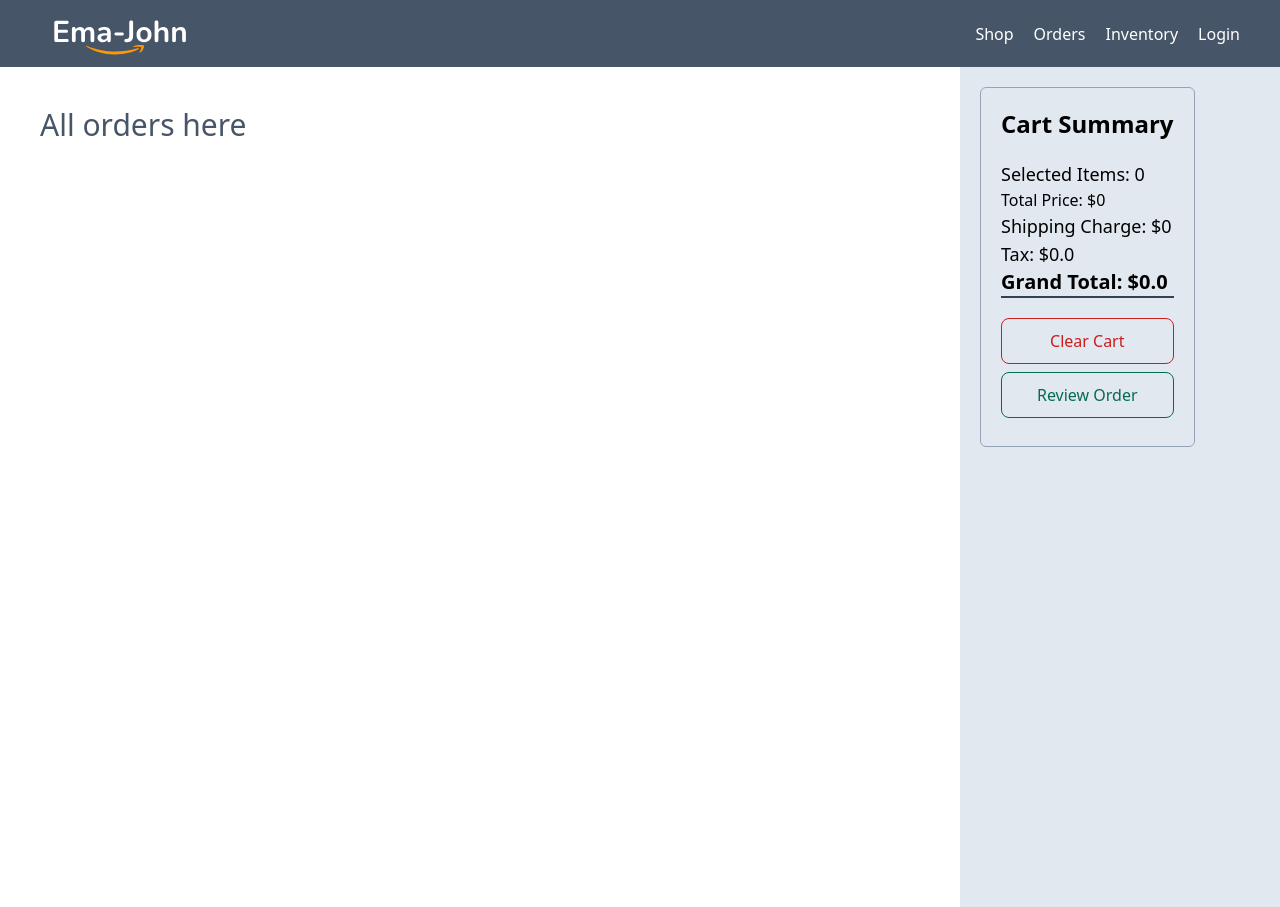
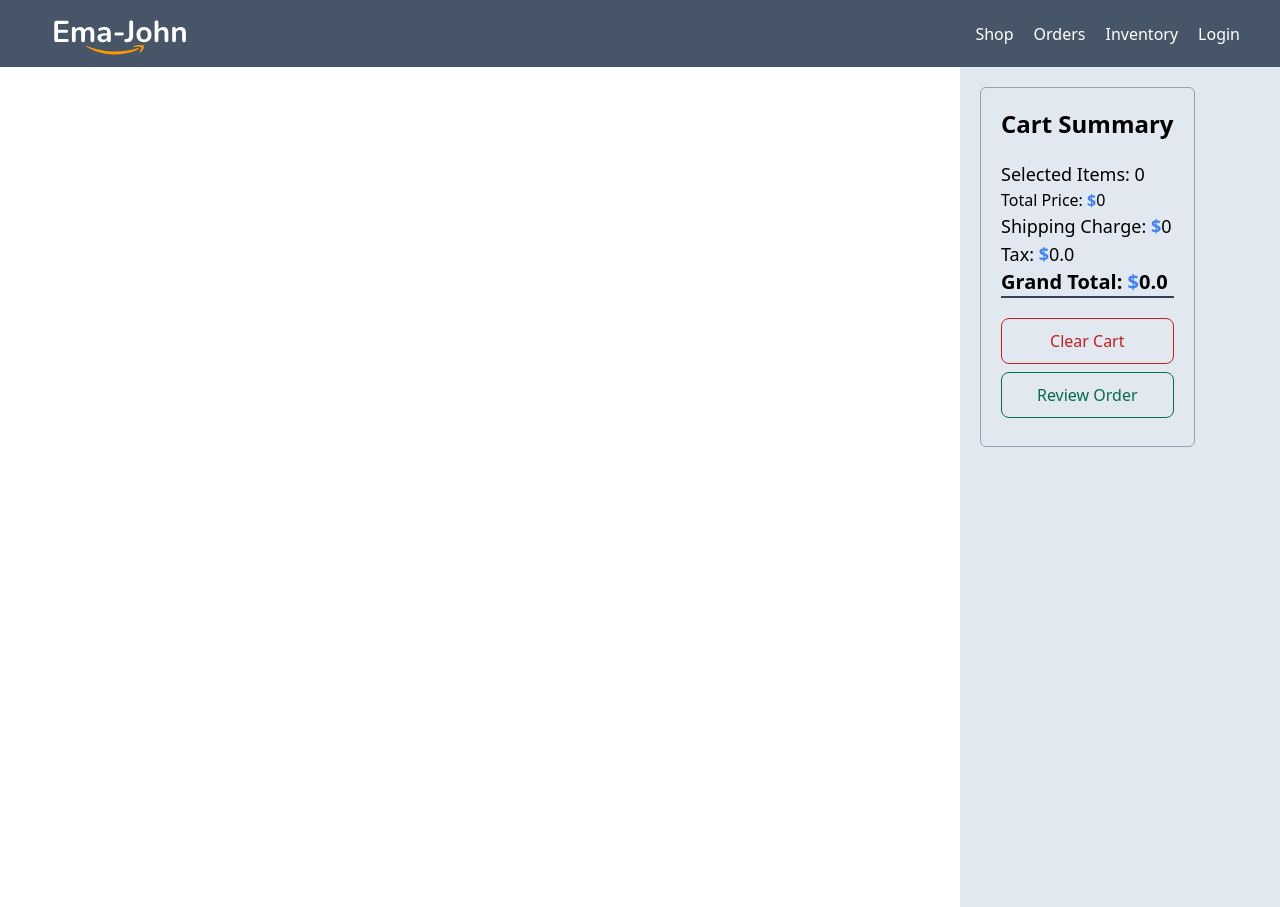
Before and after one commit to 14HAK/ema-jhon-build, a React (Vite) app: page /orders in a window 1280 px wide. Built offline with nearby package versions, Linux system fonts and the light colour scheme.

Commit message:
order page showing every order to single order page

```diff
--- a/src/components/loadData/LoadData.js
+++ b/src/components/loadData/LoadData.js
@@ -19,7 +19,7 @@ const loadAllProducts = async () => {
     }
   }
 
-  return { products, cartProduct: savedCartProduct };
+  return { products, cartProducts: savedCartProduct };
 };
 
 export default loadAllProducts;
--- a/src/components/shop/Shop-area/Shop.jsx
+++ b/src/components/shop/Shop-area/Shop.jsx
@@ -1,12 +1,10 @@
-import { useEffect, useState } from 'react';
-
 import Card from './card/Card';
-import { addToCart, getStoredCart } from '../../../lib/utilities/demo';
 import CartSummary from '../cart-area/CartSummary';
 import { useLoaderData } from 'react-router-dom';
+import { addToCart } from '../../../lib/utilities/demo';
 
 const Shop = () => {
-  const { products, cartProduct } = useLoaderData();
+  const { products, cartProducts } = useLoaderData();
 
   const handleAddToCart = (product) => {
     addToCart(product.id);
@@ -25,7 +23,7 @@ const Shop = () => {
       </div>
 
       <div className='orders-summery col-span-3 p-5 bg-slate-200'>
-        <CartSummary cartProduct={cartProduct}></CartSummary>
+        <CartSummary cartProducts={cartProducts}></CartSummary>
       </div>
     </div>
   );
--- a/src/components/shop/cart-area/CartSummary.jsx
+++ b/src/components/shop/cart-area/CartSummary.jsx
@@ -1,13 +1,13 @@
-const CartSummary = ({ cartProduct }) => {
-  for (const product of cartProduct) {
+const CartSummary = ({ cartProducts }) => {
+  for (const product of cartProducts) {
     product.quantity = product.quantity || 1;
   }
 
-  let totalPrice = cartProduct.reduce((previous, product) => {
+  let totalPrice = cartProducts.reduce((previous, product) => {
     return previous + product.price * product.quantity;
   }, 0);
 
-  let shippingCharge = cartProduct.reduce((previous, product) => {
+  let shippingCharge = cartProducts.reduce((previous, product) => {
     return previous + product.shipping;
   }, 0);
 
@@ -28,22 +28,33 @@ const CartSummary = ({ cartProduct }) => {
         <dl className=''>
           <div className=''>
             <dt className='pt-5 text-lg'>
-              Selected Items: {cartProduct.length}
+              Selected Items: {cartProducts.length}
             </dt>
-            <dd className=''>Total Price: ${totalPrice} </dd>
+            <dd className=''>
+              Total Price:{' '}
+              <span className='font-extrabold text-blue-500'>$</span>
+              {totalPrice}{' '}
+            </dd>
           </div>
           <div className=''>
             <dt className=''>
               <span className='text-lg'>
-                Shipping Charge: ${shippingCharge}
+                Shipping Charge:{' '}
+                <span className='font-extrabold text-blue-500'>$</span>
+                {shippingCharge}
               </span>
             </dt>
-            <dd className='text-lg'>Tax: ${taxInt} </dd>
+            <dd className='text-lg'>
+              Tax: <span className='font-extrabold text-blue-500'>$</span>
+              {taxInt}{' '}
+            </dd>
           </div>
           <div className=''>
             <dt className=''>
               <span className='text-xl font-semibold pt-5'>
-                Grand Total: ${grandTotalInt}
+                Grand Total:{' '}
+                <span className='font-extrabold text-blue-500'>$</span>
+                {grandTotalInt}
               </span>
             </dt>
             <hr className='border border-slate-700' />
--- a/src/components/shop/orders/Orders.jsx
+++ b/src/components/shop/orders/Orders.jsx
@@ -1,16 +1,21 @@
 import { useLoaderData } from 'react-router-dom';
 import CartSummary from '../cart-area/CartSummary';
+import SingleOrder from './singleOrder/SingleOrder';
 
 const Orders = () => {
-  const { cartProduct } = useLoaderData();
+  const { cartProducts } = useLoaderData();
   return (
     <div className='grid grid-cols-12'>
-      <div className='cards col-span-9 p-10 grid grid-cols-3 gap-2'>
-        <h2 className='text-3xl text-slate-600'>All orders here</h2>
+      <div className='cards col-span-9 p-10 grid grid-cols-1 gap-2 justify-center'>
+        <div className=''>
+          {cartProducts.map((cartProduct, index) => (
+            <SingleOrder key={index} cartProduct={cartProduct}></SingleOrder>
+          ))}
+        </div>
       </div>
 
       <div className='orders-summery col-span-3 p-5 bg-slate-200'>
-        <CartSummary cartProduct={cartProduct}></CartSummary>
+        <CartSummary cartProducts={cartProducts}></CartSummary>
       </div>
     </div>
   );
--- /dev/null
+++ b/src/components/shop/orders/singleOrder/SingleOrder.jsx
@@ -0,0 +1,47 @@
+const SingleOrder = ({ cartProduct }) => {
+  const { name, img, price, quantity } = cartProduct;
+  return (
+    <div className=' rounded-lg'>
+      <div className='h-32 border border-slate-200 justify-between mb-3 rounded-lg bg-white p-3 shadow-md sm:flex sm:justify-start'>
+        <img
+          src={img}
+          alt='product-image'
+          className='w-full rounded-lg sm:w-40'
+        />
+        <div className='sm:ml-4 sm:flex sm:w-full sm:justify-between'>
+          <div className='mt-5 sm:mt-0'>
+            <h2 className='text-lg font-bold text-gray-900'>{name}</h2>
+            <p className='mt-1 text-md text-gray-700'>
+              Total: {quantity} items
+            </p>
+          </div>
+          <div className='mt-4 flex justify-between sm:space-y-6 sm:mt-0 sm:block sm:space-x-6'>
+            <div className='flex items-center border-gray-100'></div>
+            <div className='flex items-center space-x-4'>
+              <p className='text-sm'>
+                <span className='font-extrabold text-blue-500'>$</span>{' '}
+                {price * quantity}
+              </p>
+              <svg
+                xmlns='http://www.w3.org/2000/svg'
+                fill='none'
+                viewBox='0 0 24 24'
+                strokeWidth='1.5'
+                stroke='currentColor'
+                className='h-5 w-5 cursor-pointer duration-150 hover:text-red-500'
+              >
+                <path
+                  strokeLinecap='round'
+                  strokeLinejoin='round'
+                  d='M6 18L18 6M6 6l12 12'
+                />
+              </svg>
+            </div>
+          </div>
+        </div>
+      </div>
+    </div>
+  );
+};
+
+export default SingleOrder;
```
